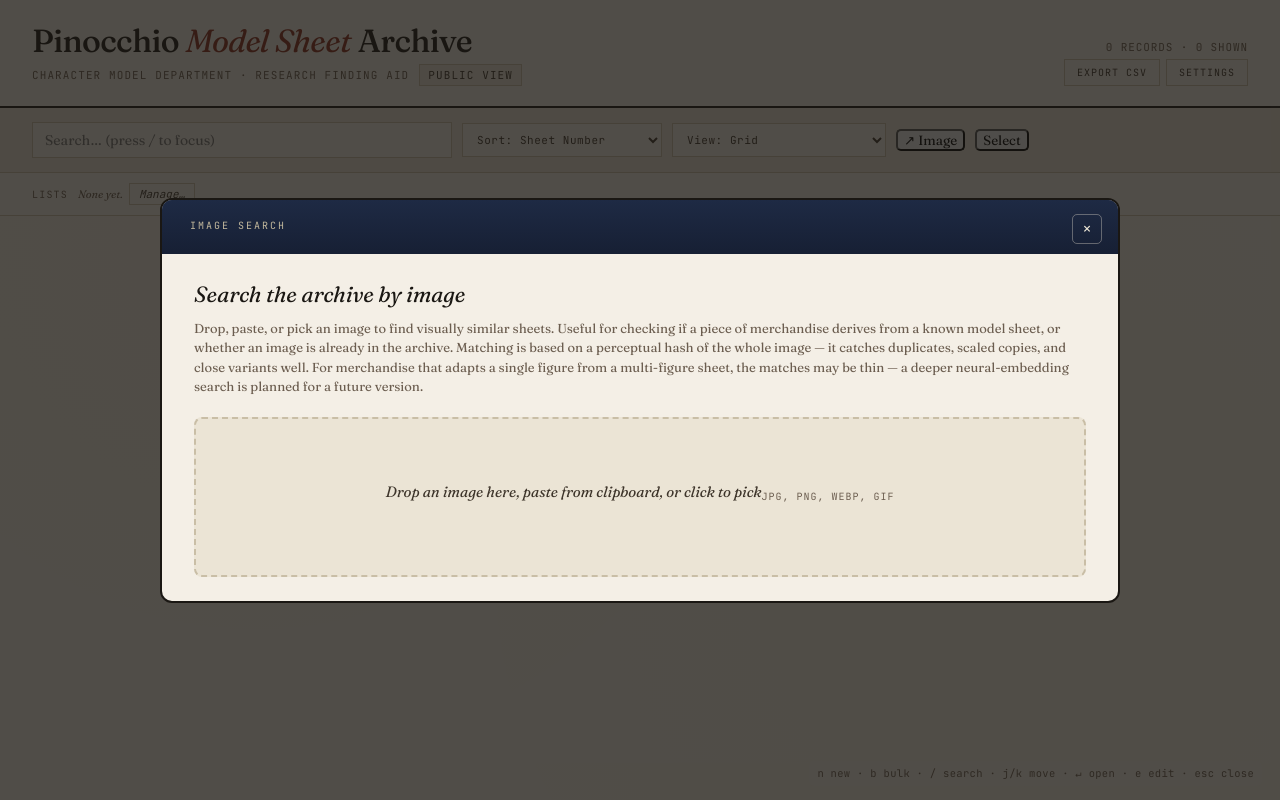
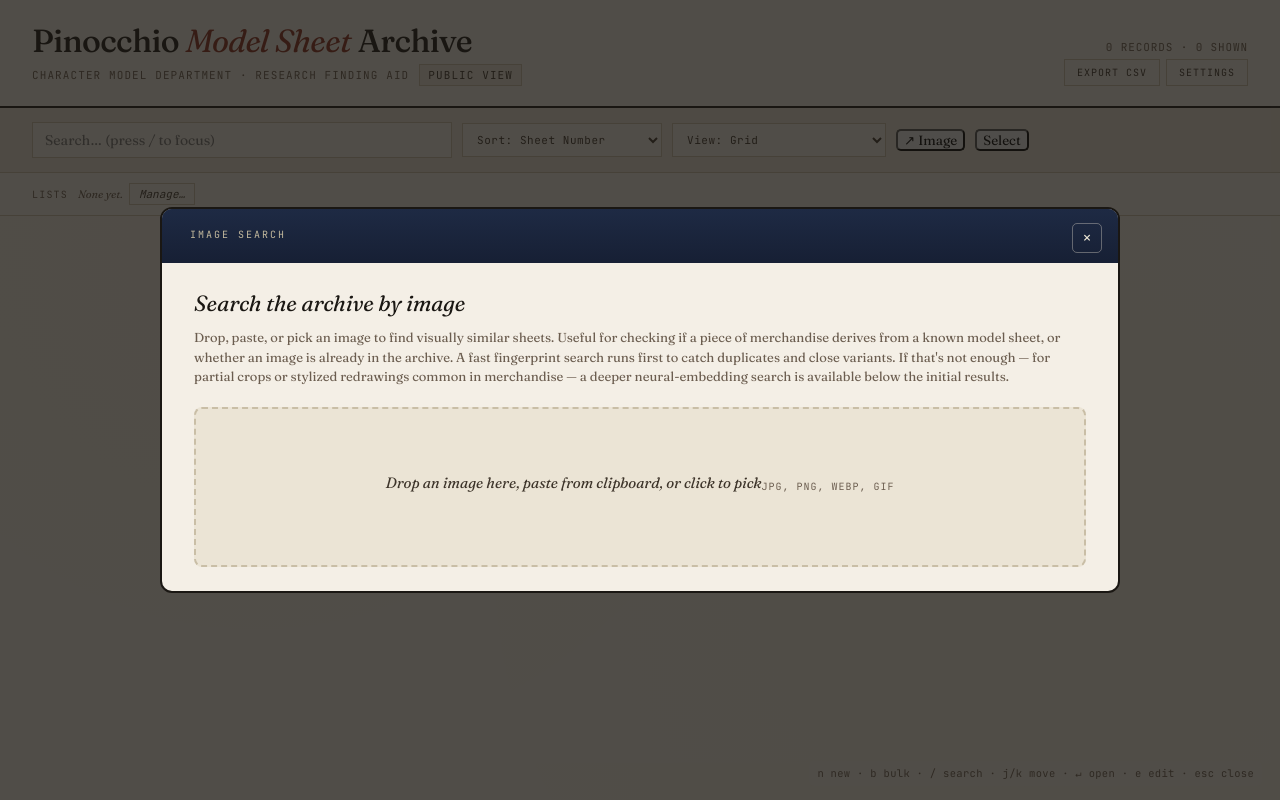
Before and after one commit to PinocchioArchive/pinocchio-archive, a React (Vite) app: page / in a window 1280 px wide. Both pictures are taken after a click on the button "↗ Image". Built offline with nearby package versions, Linux system fonts and the light colour scheme.

Commit message:
Add files via upload

```diff
--- a/src/components/ImageSearchModal.tsx
+++ b/src/components/ImageSearchModal.tsx
@@ -231,7 +231,23 @@
         <div className="modal-masthead modal-masthead-minimal">
           <span className="modal-masthead-eyebrow">Image search</span>
         </div>
-        <div style={{ padding: '24px 32px' }}>
+        <div
+          style={{
+            padding: '24px 32px',
+            // The modal itself is overflow:hidden to clip rounded
+            // corners and keep the navy masthead locked at the top.
+            // Without an explicit scroll on this inner body, content
+            // that exceeds viewport height (Deep Search section,
+            // large result grids) gets silently clipped — which is
+            // what was happening and making Deep Search invisible.
+            // flex:1 + min-height:0 lets this div consume the
+            // remaining vertical space inside the flex-column modal
+            // and scroll its overflow.
+            flex: '1 1 auto',
+            minHeight: 0,
+            overflowY: 'auto',
+          }}
+        >
           <div style={{ marginBottom: 20 }}>
             <h1
               style={{
@@ -255,12 +271,11 @@
               Drop, paste, or pick an image to find visually similar sheets.
               Useful for checking if a piece of merchandise derives from a
               known model sheet, or whether an image is already in the
-              archive. Matching is based on a perceptual hash of the whole
-              image — it catches duplicates, scaled copies, and
-              close variants well. For merchandise that adapts a single
-              figure from a multi-figure sheet, the matches may be thin —
-              a deeper neural-embedding search is planned for a future
-              version.
+              archive. A fast fingerprint search runs first to catch
+              duplicates and close variants. If that's not enough — for
+              partial crops or stylized redrawings common in merchandise
+              — a deeper neural-embedding search is available below the
+              initial results.
             </p>
             {!indexReady && (
               <div
@@ -649,10 +664,15 @@
   for (const m of matches) byTier[m.tier].push(m);
 
   const tierLabel: Record<MatchTier, string> = {
-    identical: 'Essentially identical',
-    near: 'Near-duplicate (cropped, scaled, or light edit)',
-    related: 'Related (similar composition)',
-    distant: 'Weak match — probably unrelated',
+    identical: 'Strong match — almost certainly the same image',
+    near: 'Close match — cropped, scaled, or lightly edited',
+    related: 'Partial match — similar composition',
+    // The "distant" tier is the noisiest. Rather than "probably
+    // unrelated" (dismissive, and wrong when the only match is
+    // genuinely related like your shark-crop case), frame it as
+    // "worth looking at but verify manually." Low-confidence signal
+    // is still signal.
+    distant: 'Distant match — low confidence, verify manually',
   };
 
   return (
@@ -668,6 +688,28 @@
       >
         {matches.length} match{matches.length === 1 ? '' : 'es'}
       </h2>
+      {/* Explain the "%" semantics, because they're not intuitive.
+          A dHash Hamming-distance-based percentage doesn't map to
+          human "similarity" the way most users expect — 50% is random
+          noise, 65-70% is low but real signal, 85%+ is a solid match.
+          Without this note, a user seeing "67%" might dismiss a
+          genuinely useful partial match as "only 67% similar." */}
+      <div
+        style={{
+          fontSize: 11,
+          color: 'var(--ink-faded)',
+          fontStyle: 'italic',
+          marginTop: -4,
+          marginBottom: 14,
+          lineHeight: 1.5,
+        }}
+      >
+        Fingerprint similarity % is derived from bit-level hash
+        difference, not visual similarity. A score around 50% is
+        noise; 65–75% indicates real signal worth examining; 85%+
+        means a close match. Low-scoring top-ranked results are
+        still worth looking at.
+      </div>
       {(['identical', 'near', 'related', 'distant'] as MatchTier[]).map(
         (tier) => {
           const items = byTier[tier];
```
